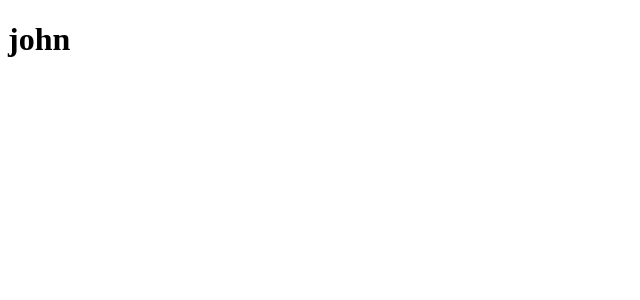
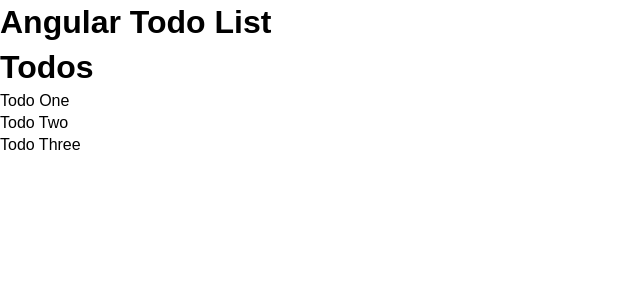
Before and after one commit to BR3NDAN-L8N/Angular-todo-list, an Angular app: page / in a window 1280 px wide. Shown: the top 300 px of the page, without its empty margins (0-640 px from the left). Built offline with nearby package versions, Linux system fonts and the light colour scheme.

Commit message:
added todo-item component and global css

```diff
--- a/src/app/app.component.html
+++ b/src/app/app.component.html
@@ -1,3 +1,4 @@
 <div>
     <h1>{{ title }}</h1>
+    <app-todos></app-todos>
 </div>
--- a/src/app/app.component.ts
+++ b/src/app/app.component.ts
@@ -10,11 +10,11 @@ export class AppComponent {
 
     // constructor runs before component loads
     constructor() {
-        this.changeName('john');
+        // this.changeName('john');
 
     }
 
-    changeName(name) {
-        this.title = name;
-    }
+    // changeName(name) {
+    //     this.title = name;
+    // }
 }
--- a/src/app/app.module.ts
+++ b/src/app/app.module.ts
@@ -4,11 +4,13 @@ import { NgModule } from '@angular/core';
 import { AppRoutingModule } from './app-routing.module';
 import { AppComponent } from './app.component';
 import { TodosComponent } from './components/todos/todos.component';
+import { TodoItemComponent } from './components/todo-item/todo-item.component';
 
 @NgModule({
   declarations: [
     AppComponent,
-    TodosComponent
+    TodosComponent,
+    TodoItemComponent
   ],
   imports: [
     BrowserModule,
--- /dev/null
+++ b/src/app/components/todo-item/todo-item.component.html
@@ -0,0 +1,4 @@
+<p>
+    <!-- "todo.title" comes from the todo-item..ts file -->
+    {{ todo.title }}
+</p>
--- /dev/null
+++ b/src/app/components/todo-item/todo-item.component.ts
@@ -0,0 +1,20 @@
+import { Component, OnInit, Input } from '@angular/core';
+import { Todo } from 'src/app/models/Todo';
+
+@Component({
+    selector: 'app-todo-item',
+    templateUrl: './todo-item.component.html',
+    styleUrls: ['./todo-item.component.scss']
+})
+export class TodoItemComponent implements OnInit {
+
+    // @Input inputs the "todo" into the todo-item.html
+    //  "todo" of type "Todo", "Todo" gives the data, "Todo" is in ../todos/todos..ts
+    @Input() todo: Todo;  //  this "todo" is the [todo]="todosObj" in todos.html
+
+    constructor() { }
+
+    ngOnInit(): void {
+    }
+
+}
--- a/src/app/components/todos/todos.component.html
+++ b/src/app/components/todos/todos.component.html
@@ -1 +1,5 @@
-<p>todos works!</p>
+<h1>Todos</h1>
+
+<!-- *ngFor === for-loop ... "todos" is array, "todo" is object in array -->
+<app-todo-item *ngFor="let todosObj of todos" [todo]="todosObj">
+</app-todo-item>
--- a/src/app/components/todos/todos.component.ts
+++ b/src/app/components/todos/todos.component.ts
@@ -1,4 +1,5 @@
 import { Component, OnInit } from '@angular/core';
+import { Todo } from "../../models/Todo";
 
 @Component({
     selector: 'app-todos',
@@ -7,9 +8,29 @@ import { Component, OnInit } from '@angular/core';
 })
 export class TodosComponent implements OnInit {
 
+    todos: Todo[];
+
+    // constructor is used to import services
     constructor() { }
 
     ngOnInit(): void {
+        this.todos = [
+            {
+                id: 1,
+                title: 'Todo One',
+                completed: false
+            },
+            {
+                id: 2,
+                title: 'Todo Two',
+                completed: true
+            },
+            {
+                id: 3,
+                title: 'Todo Three',
+                completed: false
+            }
+        ]
     }
 
 }
--- /dev/null
+++ b/src/app/models/Todo.ts
@@ -0,0 +1,5 @@
+export class Todo {
+    id: number;
+    title: string;
+    completed: boolean;
+}
--- a/src/styles.scss
+++ b/src/styles.scss
@@ -1 +1,34 @@
 /* You can add global styles to this file, and also import other style files */
+
+* {
+  box-sizing: border-box;
+  margin: 0;
+  padding: 0;
+}
+
+body {
+  font-family: Arial, Helvetica, sans-serif;
+  line-height: 1.4;
+}
+
+a {
+  color: #333;
+  text-decoration: none;
+}
+
+.container {
+  padding: 0 1rem;
+}
+
+.btn {
+  display: inline-block;
+  border: none;
+  background: #555;
+  color: #fff;
+  padding: 7px 20px;
+  cursor: pointer;
+}
+
+.btn:hover {
+  background: #666;
+}
```
Also changed, not shown: src/app/components/todo-item/todo-item.component.scss (added), 1 other file (tests, documents, lock files or other folders). Lines whose indentation alone changed are shown as unchanged.
